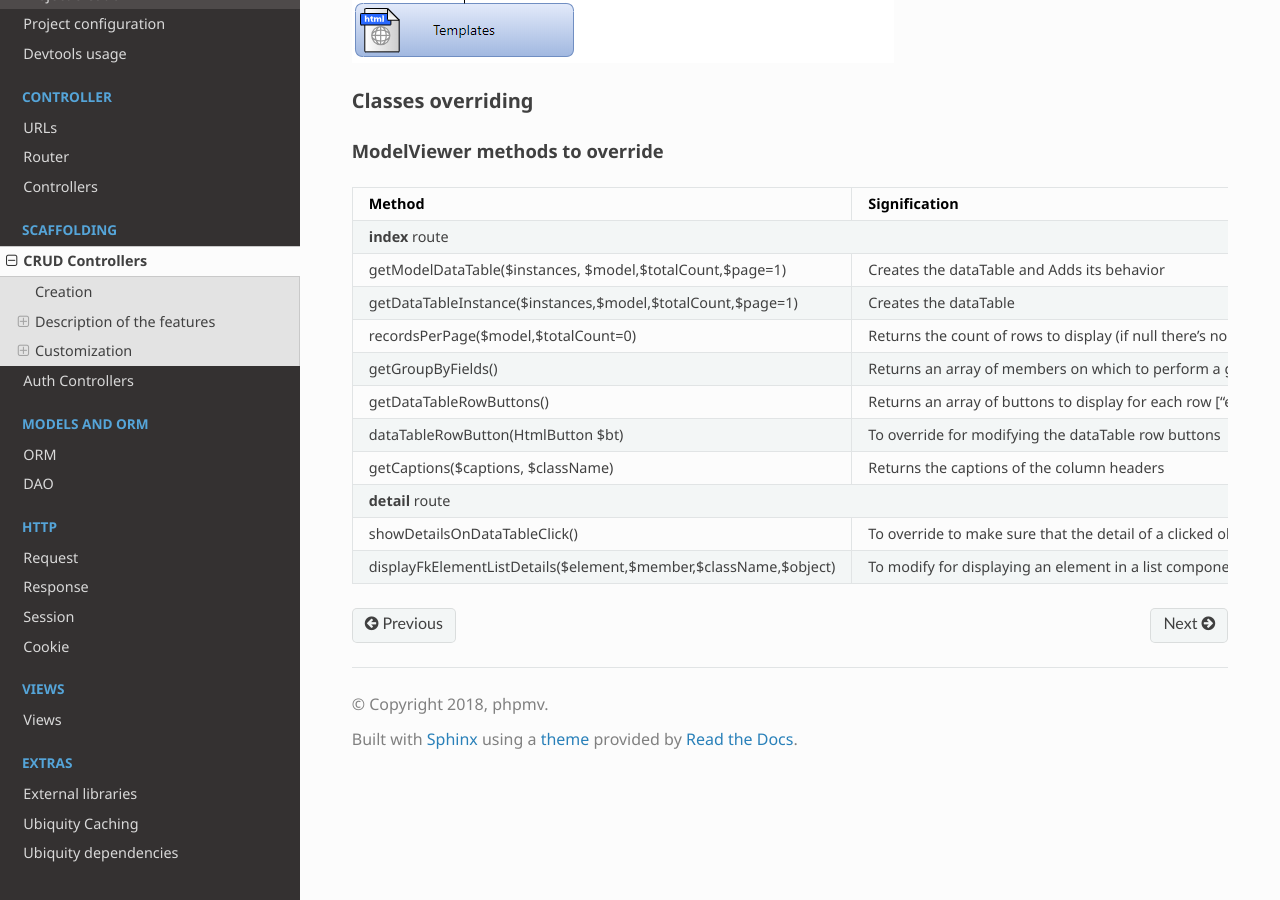
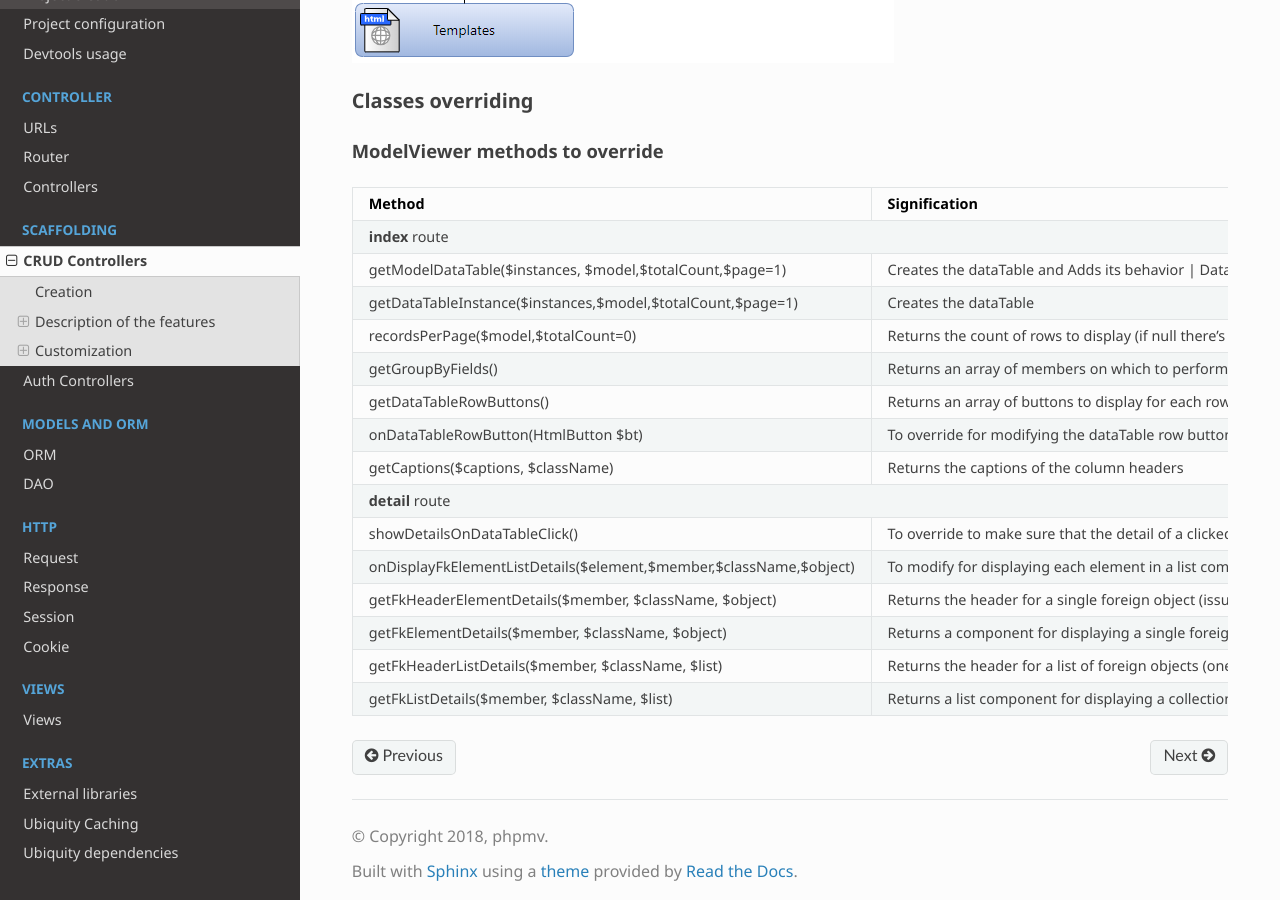
Before and after one commit to phpMv/ubiquity, a Sphinx documentation site: the page built from docs/scaffolding/crud.rst, in a window 1280 px wide and 900 px high, scrolled down 6462 px. Built offline with Sphinx 7.4.7 and the Read the Docs theme 2.0.0, drawn with Linux system fonts in a browser that asks for light colours.

Commit message:
Docs update

```diff
--- a/docs/scaffolding/crud.rst
+++ b/docs/scaffolding/crud.rst
@@ -119,28 +119,36 @@
 ModelViewer methods to override
 ###############################
 
-+------------------------------------------------------------------+---------------------------------------------------------------------------------+
-| Method                                                           | Signification                                                                   |
-+==================================================================+=================================================================================+
-| **index** route                                                                                                                                    |
-+------------------------------------------------------------------+---------------------------------------------------------------------------------+
-| getModelDataTable($instances, $model,$totalCount,$page=1)        | Creates the dataTable and Adds its behavior                                     |
-+------------------------------------------------------------------+---------------------------------------------------------------------------------+
-| getDataTableInstance($instances,$model,$totalCount,$page=1)      | Creates the dataTable                                                           |
-+------------------------------------------------------------------+---------------------------------------------------------------------------------+
-| recordsPerPage($model,$totalCount=0)                             | Returns the count of rows to display (if null there's no pagination)            |
-+------------------------------------------------------------------+---------------------------------------------------------------------------------+
-| getGroupByFields()                                               | Returns an array of members on which to perform a grouping                      |
-+------------------------------------------------------------------+---------------------------------------------------------------------------------+
-| getDataTableRowButtons()                                         | Returns an array of buttons to display for each row ["edit","delete","display"] |
-+------------------------------------------------------------------+---------------------------------------------------------------------------------+
-| dataTableRowButton(HtmlButton $bt)                               | To override for modifying the dataTable row buttons                             |
-+------------------------------------------------------------------+---------------------------------------------------------------------------------+
-| getCaptions($captions, $className)                               | Returns the captions of the column headers                                      |
-+------------------------------------------------------------------+---------------------------------------------------------------------------------+
-| **detail** route                                                                                                                                   |
-+------------------------------------------------------------------+---------------------------------------------------------------------------------+
-| showDetailsOnDataTableClick()                                    | To override to make sure that the detail of a clicked object is displayed or not|
-+------------------------------------------------------------------+---------------------------------------------------------------------------------+
-| displayFkElementListDetails($element,$member,$className,$object) | To modify for displaying an element in a list component of foreign objects      |
-+------------------------------------------------------------------+---------------------------------------------------------------------------------+
++-------------------------------------------------------------------+---------------------------------------------------------------------------------+-------------------+
+| Method                                                            | Signification                                                                   | Default return    |
++===================================================================+=================================================================================+===================+
+| **index** route                                                                                                                                                         |
++-------------------------------------------------------------------+-----------------------------------------------------------------------------------------------------+
+| getModelDataTable($instances, $model,$totalCount,$page=1)         | Creates the dataTable and Adds its behavior                                     | DataTable         |
++-------------------------------------------------------------------+---------------------------------------------------------------------------------+-------------------+
+| getDataTableInstance($instances,$model,$totalCount,$page=1)       | Creates the dataTable                                                           | DataTable         |
++-------------------------------------------------------------------+---------------------------------------------------------------------------------+-------------------+
+| recordsPerPage($model,$totalCount=0)                              | Returns the count of rows to display (if null there's no pagination)            | null or 6         |
++-------------------------------------------------------------------+---------------------------------------------------------------------------------+-------------------+
+| getGroupByFields()                                                | Returns an array of members on which to perform a grouping                      | []                |
++-------------------------------------------------------------------+---------------------------------------------------------------------------------+-------------------+
+| getDataTableRowButtons()                                          | Returns an array of buttons to display for each row ["edit","delete","display"] | ["edit","delete"] |
++-------------------------------------------------------------------+---------------------------------------------------------------------------------+-------------------+
+| onDataTableRowButton(HtmlButton $bt)                              | To override for modifying the dataTable row buttons                             |                   |
++-------------------------------------------------------------------+---------------------------------------------------------------------------------+-------------------+
+| getCaptions($captions, $className)                                | Returns the captions of the column headers                                      | all members       |
++-------------------------------------------------------------------+---------------------------------------------------------------------------------+-------------------+
+| **detail** route                                                                                                                                                        |
++-------------------------------------------------------------------+---------------------------------------------------------------------------------+-------------------+
+| showDetailsOnDataTableClick()                                     | To override to make sure that the detail of a clicked object is displayed or not| true              |
++-------------------------------------------------------------------+---------------------------------------------------------------------------------+-------------------+
+| onDisplayFkElementListDetails($element,$member,$className,$object)| To modify for displaying each element in a list component of foreign objects    |                   |
++-------------------------------------------------------------------+---------------------------------------------------------------------------------+-------------------+
+| getFkHeaderElementDetails($member, $className, $object)           | Returns the header for a single foreign object (issue from ManyToOne)           | HtmlHeader        |
++-------------------------------------------------------------------+---------------------------------------------------------------------------------+-------------------+
+| getFkElementDetails($member, $className, $object)                 | Returns a component for displaying a single foreign object (manyToOne relation) | HtmlLabel         |
++-------------------------------------------------------------------+---------------------------------------------------------------------------------+-------------------+
+| getFkHeaderListDetails($member, $className, $list)                | Returns the header for a list of foreign objects (oneToMany or ManyToMany)      | HtmlHeader        |
++-------------------------------------------------------------------+---------------------------------------------------------------------------------+-------------------+
+| getFkListDetails($member, $className, $list)                      | Returns a list component for displaying a collection of foreign objects (many)  | HtmlList          |
++-------------------------------------------------------------------+---------------------------------------------------------------------------------+-------------------+
```
